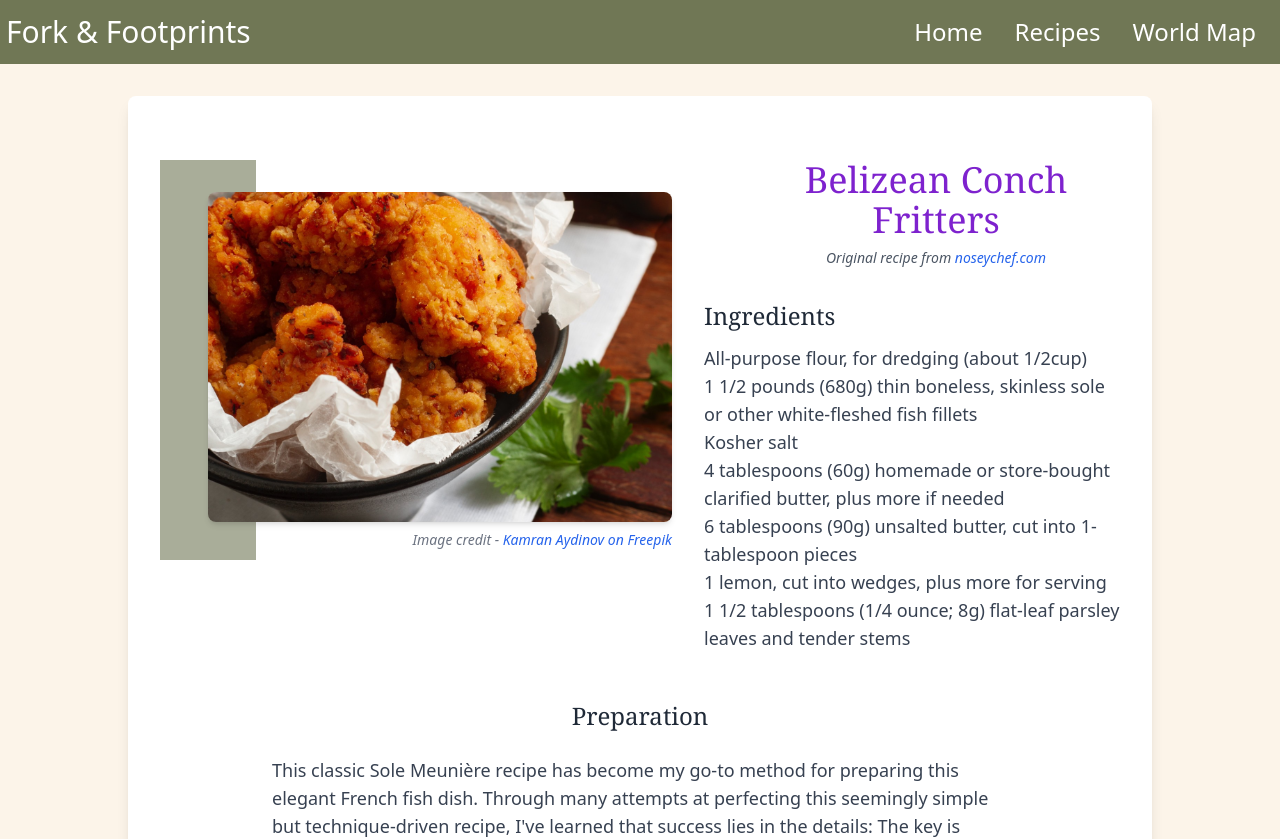
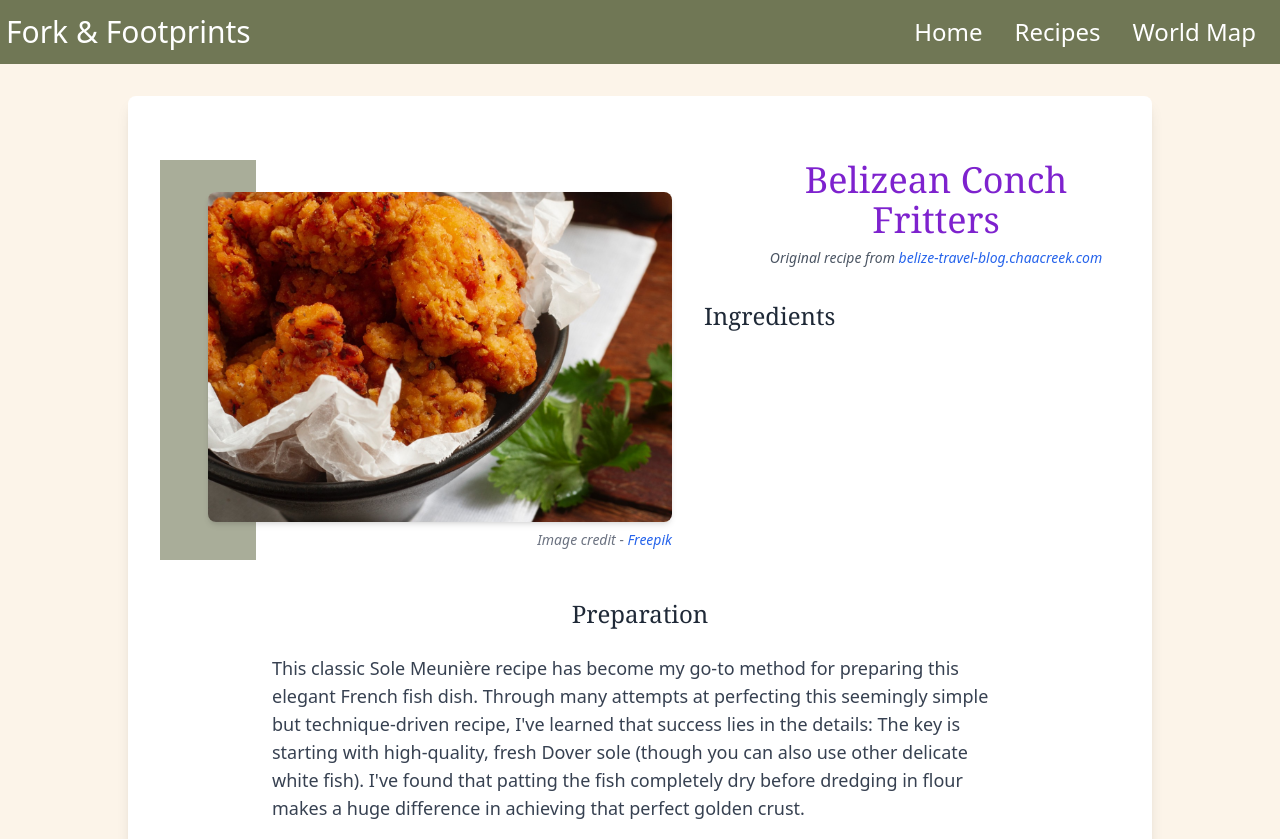
Before and after one commit to Tthompson8416/fork-and-footprints, a React (Vite) app: page /fork-and-footprints/fork-and-footprints/recipes/belize/recipe1 in a window 1280 px wide. Shown: the top 839 px of the page. Built offline with nearby package versions, Linux system fonts and the light colour scheme.

Commit message:
Page 1 paragraph and quote updated

```diff
--- a/src/pages/Home.jsx
+++ b/src/pages/Home.jsx
@@ -68,10 +68,11 @@ const Home = () => {
               <h1 className="relative mt-8 mb-6 md:mt-12 md:mb-8 xl:mb-16 text-white text-2xl sm:text-3xl lg:text-4xl xl:text-5xl uppercase tracking-wider">
                 Fork & Footprints
               </h1>
-              <p className="w-screen pr-24 pl-6 sm:pr-32 sm:pl-4 md:pl-2 md:pr-40 lg:ml-28 lg:w-[850px] text-lg sm:text-2xl md:text-3xl xl:text-4xl leading-relaxed">
-                Explore the world, one bite at a time.
-                Come join me on my culinary journey across Europe as I show you
-                beautiful places and their tasty cuisine.
+              <p className="w-screen pr-24 pl-6 sm:pr-32 sm:pl-4 md:pl-2 md:pr-40 lg:ml-28 lg:w-[850px] text-md sm:text-xl md:text-2xl xl:text-3xl leading-relaxed">
+                From sun-drenched Mediterranean markets to cozy Alpine kitchens,
+                every meal tells a story of place and tradition. Join me as I share the
+                hidden gems and mouthwatering discoveries that make each
+                destination uniquely delicious."
               </p>
             </div>
             <div
@@ -80,8 +81,8 @@ const Home = () => {
               }`}
             >
               <p>
-                "Travel far, taste deeply, and embrace every moment."
-                <br />- Travis Scott
+              “Life is short, and the world is wide. The sooner you start exploring it, the better”
+                <br />– Simon Raven
               </p>
             </div>
           </div>
@@ -132,7 +133,9 @@ const Home = () => {
           >
             <div
               className={`absolute top-24 right-10 xl:right-24 bg-custom-accent p-4 rounded-full z-10 transition-all duration-500 ${
-                isFootprintVisible ? "opacity-100 scale-100" : "opacity-0 scale-50"
+                isFootprintVisible
+                  ? "opacity-100 scale-100"
+                  : "opacity-0 scale-50"
               }`}
             >
               <img
--- a/src/pages/Recipe4.jsx
+++ b/src/pages/Recipe4.jsx
@@ -18,12 +18,12 @@ const Recipe1 = () => {
               <p className="relative mt-2 text-xs text-center text-gray-500 sm:text-sm 2xl:text-lg sm:text-right italic">
                 Image credit -{" "}
                 <a
-                  href="https://www.freepik.com/free-photo/top-half-view-chicken-with-cheese-platter-parsley-half-lemon-cherry-tomatoes-grey-table_13844607.htm#fromView=image_search_similar&page=1&position=12&uuid=f9d1f921-40b5-4a8a-aee7-40f40447005e&new_detail=true"
+                  href="https://www.freepik.com/free-photo/high-angle-bowl-with-delicious-boneless-chicken_35022701.htm#fromView=image_search_similar&page=1&position=0&uuid=0e239c4c-f5ea-4462-8850-82cd8b5d9ec7&new_detail=true"
                   target="_blank"
                   rel="noopener noreferrer"
                   className="text-blue-600 hover:text-blue-800"
                 >
-                  Kamran Aydinov on Freepik
+                  Freepik
                 </a>
               </p>
             </div>
@@ -38,12 +38,12 @@ const Recipe1 = () => {
               <p className="text-sm text-center italic text-gray-600 sm:text-md sm:ml-12 lg:ml-24 2xl:text-lg">
                 Original recipe from{" "}
                 <a
-                  href="https://noseychef.com/2021/10/20/sole-meuniere/"
+                  href="https://belize-travel-blog.chaacreek.com/2015/01/learn-how-to-make-belizean-conch-fritters/ "
                   target="_blank"
                   rel="noopener noreferrer"
                   className="text-blue-600 hover:text-blue-800"
                 >
-                  noseychef.com
+                  belize-travel-blog.chaacreek.com
                 </a>
               </p>
             </div>
@@ -55,25 +55,18 @@ const Recipe1 = () => {
               <ul className="pl-12 space-y-2 text-sm text-gray-700 sm:text-base lg:text-lg 2xl:text-2xl z-10">
                 <ul>
                   <ul>
-                    <li>All-purpose flour, for dredging (about 1/2cup)</li>
-                    <li>
-                      1 1/2 pounds (680g) thin boneless, skinless sole or other
-                      white-fleshed fish fillets
-                    </li>
-                    <li>Kosher salt</li>
-                    <li>
-                      4 tablespoons (60g) homemade or store-bought clarified
-                      butter, plus more if needed
-                    </li>
-                    <li>
-                      6 tablespoons (90g) unsalted butter, cut into 1-tablespoon
-                      pieces
-                    </li>
-                    <li>1 lemon, cut into wedges, plus more for serving</li>
-                    <li>
-                      1 1/2 tablespoons (1/4 ounce; 8g) flat-leaf parsley leaves
-                      and tender stems
-                    </li>
+                   <ul>
+                    <li></li>
+                    <li></li>
+                    <li></li>
+                    <li></li>
+                    <li></li>
+                    <li></li>
+                    <li></li>
+                    <li></li>
+                    <li></li>
+                    <li></li>
+                   </ul>
                   </ul>
                 </ul>
               </ul>
```
